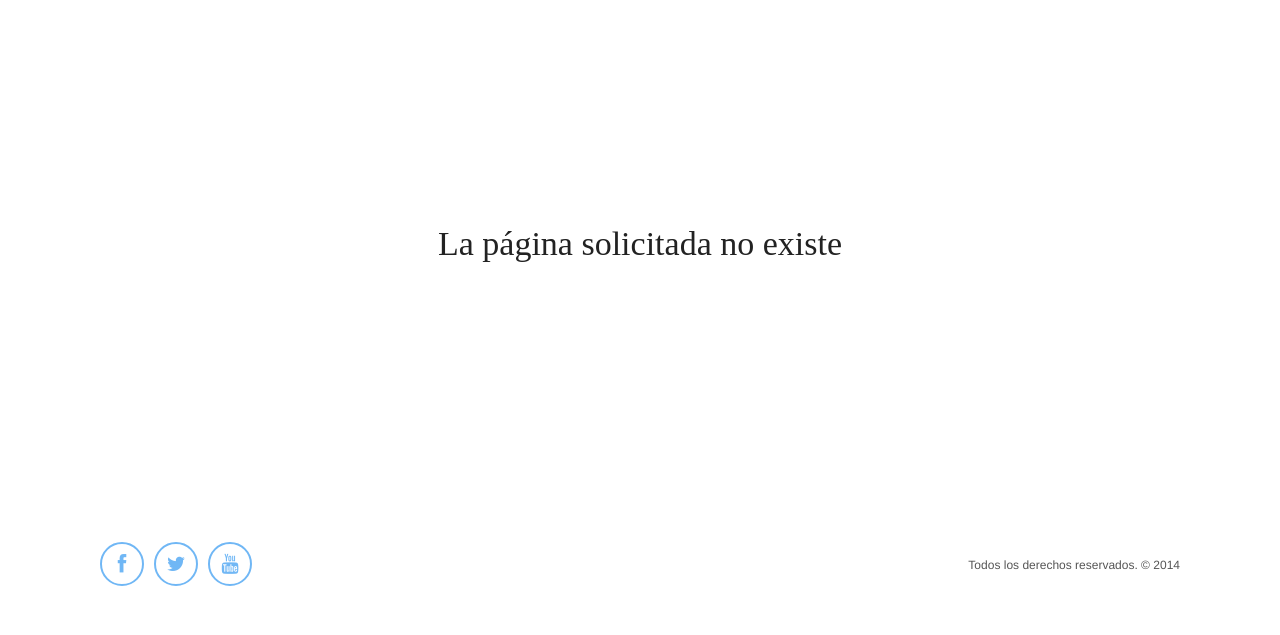
After one commit to diianita/viisa, a PHP site: template view/error404.php in a window 1280 px wide. The commit adds this page. Shown: the top 635 px of the page. Run offline with PHP 8.4, Linux system fonts and the light colour scheme; the template is opened without the code that fills it, so the values that code supplies are empty; some libraries are stand-ins or nearby versions; some web fonts are replaced.

Commit message:
permisos de navegación

```diff
--- a/index.php
+++ b/index.php
@@ -39,6 +39,7 @@ if (strlen($function) == 0) {
                 break;
         }
 
+        if(file_exists('view/'.$function.'.php')){
             switch ($function) {
                 case "index":
                 case "managers":
@@ -52,11 +53,14 @@ if (strlen($function) == 0) {
                     break;
                 default:
                     if ($user_id != "") {
-                    include 'view/' . $function . '.php';
+                        include 'view/'.$function.'.php';
                     } else {
                         include 'view/errorAccess.php';
                     }
                     break;
+            }
+        }else{
+            include 'view/error404.php';
         }
         ?>
 
--- /dev/null
+++ b/view/error404.php
@@ -0,0 +1,11 @@
+<div class="content">
+    <div class="container box">
+        <section class="row error-access">
+            <div class="col-sm-12">
+                <div class="section-header text-center">
+                    <h2>La p&aacute;gina solicitada no existe</h2>
+                </div>
+            </div>
+        </section>
+    </div>
+</div>
```
Lines whose indentation alone changed are shown as unchanged.
